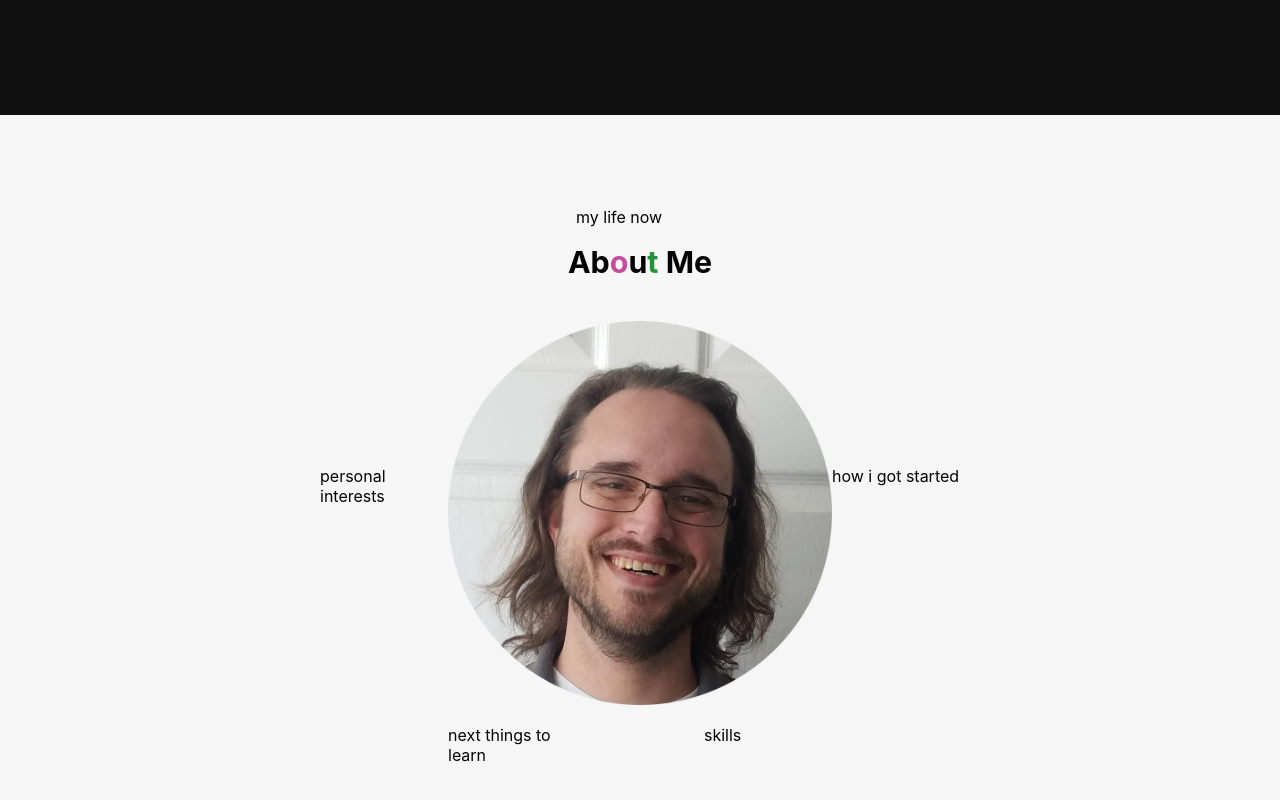
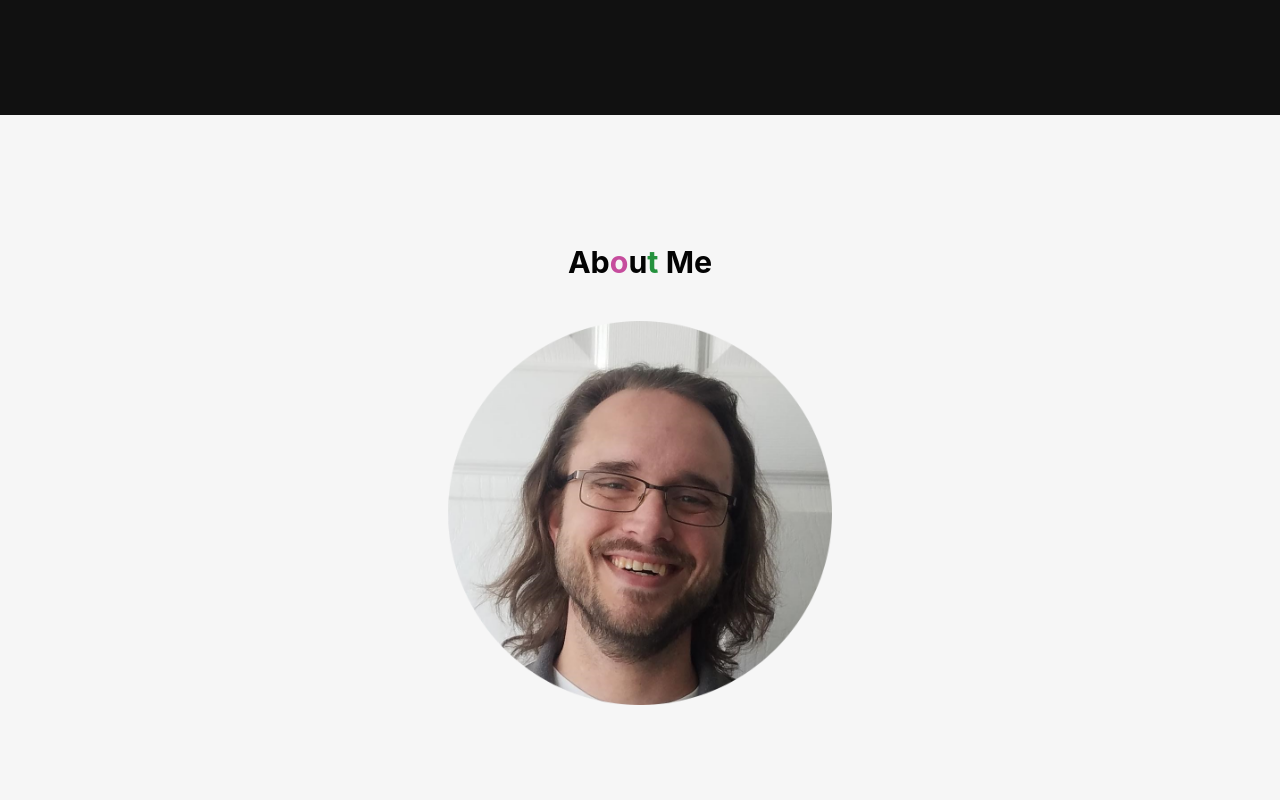
Before and after one commit to StevenDRiggs/my-next-website-revamp-frontend, a Next.js app: page / in a window 1280 px wide. Shown: the part 731-1531 px from the top of the page. Built offline with nearby package versions, Linux system fonts and the light colour scheme.

Commit message:
added icons to about page; NEXT: continue editing icon css

```diff
--- a/components/about.tsx
+++ b/components/about.tsx
@@ -41,20 +41,20 @@ const About = () => {
         <div id='profilePic'>
           <Image src={croppedProfilePic} />
         </div>
-        <div id='myLifeNow'>
-          <p>my life now</p>
+        <div id='myLifeNow' className={styles.icon}>
+          <i class={`fas fa-user-friends`}></i>
         </div>
-        <div id='personalInterests'>
-          <p>personal interests</p>
+        <div id='personalInterests' className={styles.icon}>
+          <i class={`fas fa-gamepad`}></i>
         </div>
-        <div id='howIGotStarted'>
-          <p>how i got started</p>
+        <div id='howIGotStarted' className={styles.icon}>
+          <i class={`fas fa-pencil-alt`}></i>
         </div>
-        <div id='nextThingsToLearn'>
-          <p>next things to learn</p>
+        <div id='nextThingsToLearn' className={styles.icon}>
+          <i class={`fas fa-school`}></i>
         </div>
-        <div id='skills'>
-          <p>skills</p>
+        <div id='skills' className={styles.icon}>
+          <i class={`fas fa-terminal`}></i>
         </div>
       </div>
     </div>
--- a/pages/_app.tsx
+++ b/pages/_app.tsx
@@ -24,6 +24,8 @@ function MyApp({ Component, pageProps }: AppProps) {
         <link rel="mask-icon" href="/safari-pinned-tab.svg" color="#5bbad5" />
         <meta name="msapplication-TileColor" content="#da532c" />
         <meta name="theme-color" content="#ffffff" />
+
+        <script src="https://kit.fontawesome.com/4c7cac2126.js" crossorigin="anonymous"></script>
       </Head>
 
       <Navbar />
--- a/styles/About.module.scss
+++ b/styles/About.module.scss
@@ -69,3 +69,20 @@
 .headingSpanMauve {
   color: colorDefs.$mauve;
 }
+
+.icon {
+  font-size: 2rem;
+  color: colorDefs.$mauve;
+
+  &:hover {
+    color: colorDefs.$iconGreen;
+  }
+
+  &:nth-child(even) {
+    color: colorDefs.$iconGreen;
+
+    &:hover {
+      color: colorDefs.$mauve;
+    }
+  }
+}
```
